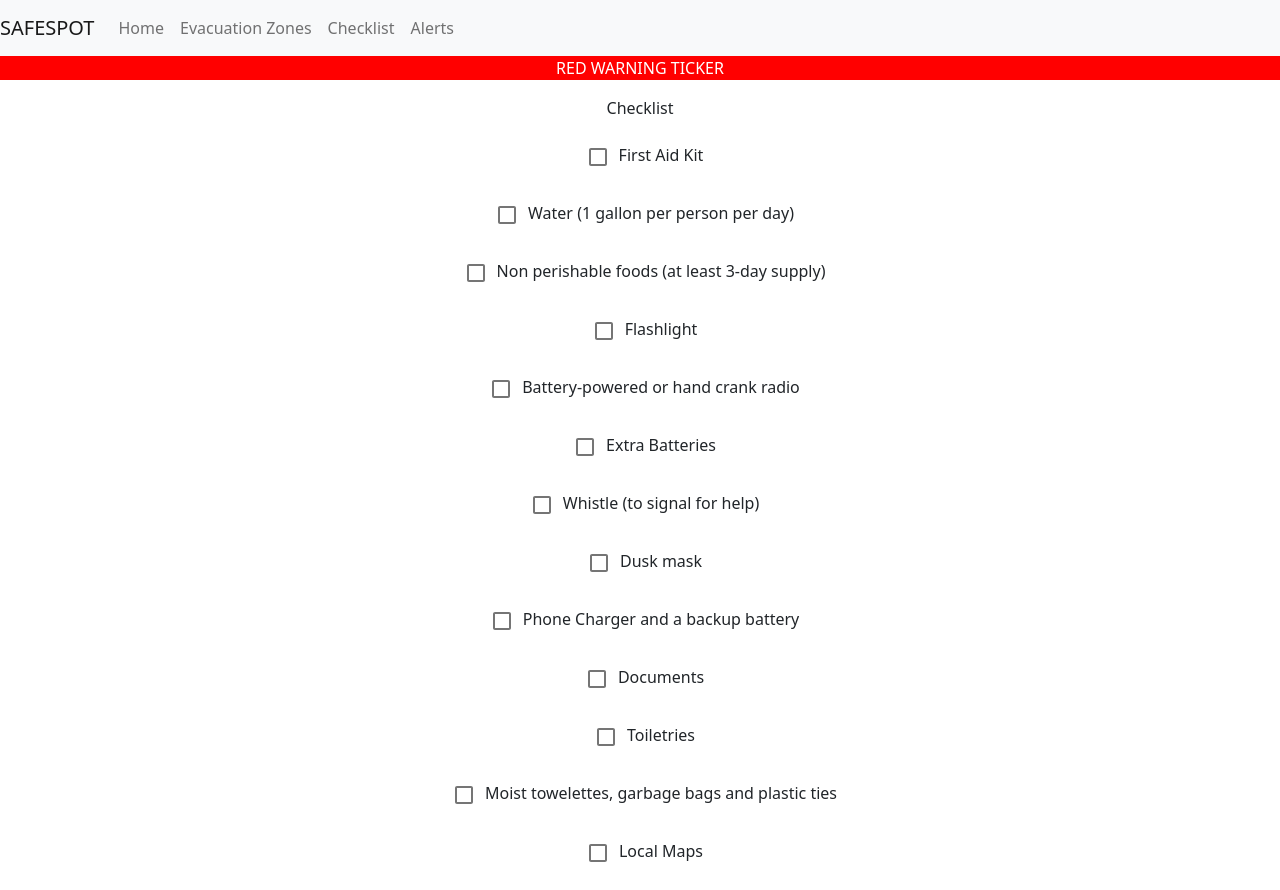
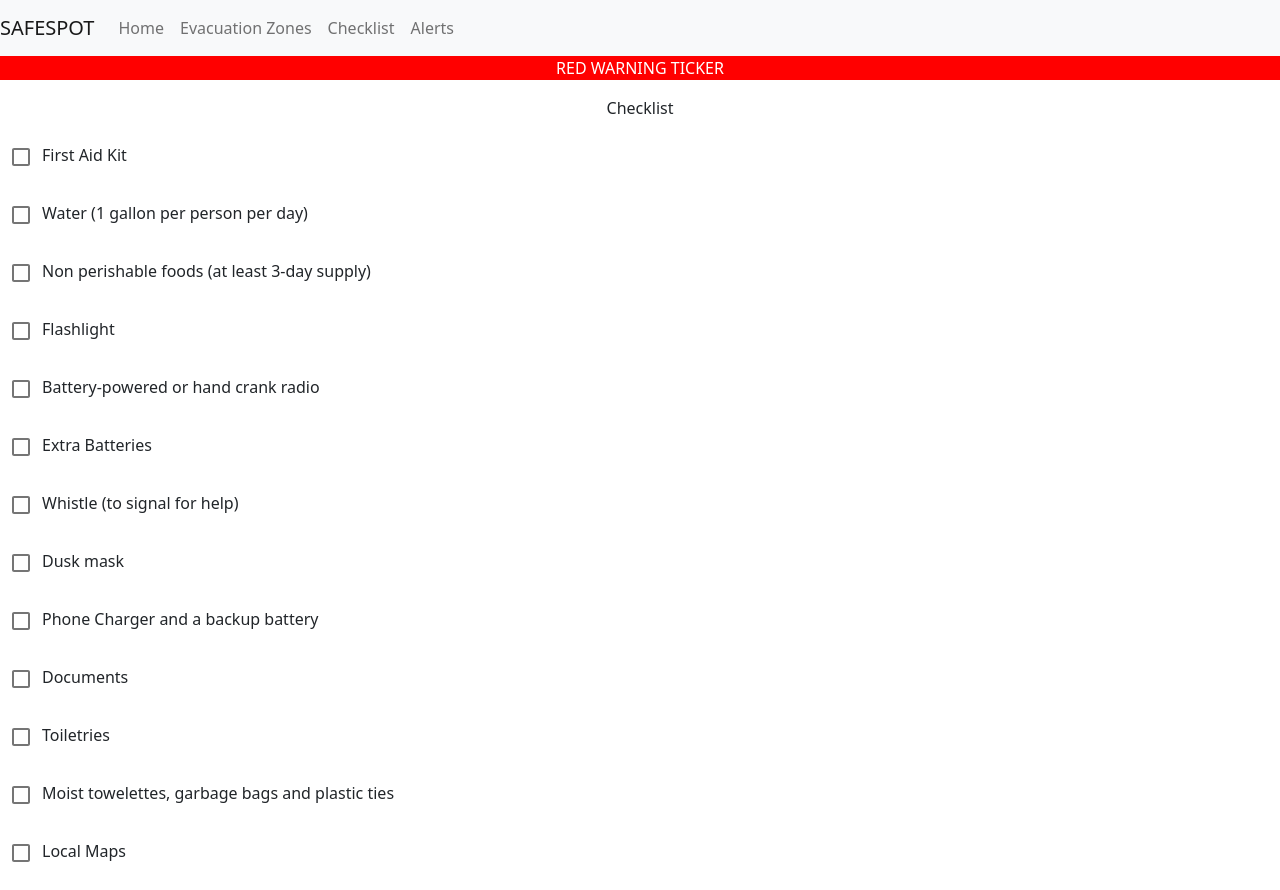
Before and after one commit to benritter522/blue-barracuda-client, a React (Create React App) app: page /checklist in a window 1280 px wide. Built offline with nearby package versions, Linux system fonts and the light colour scheme.

Commit message:
checklis align

```diff
--- a/src/App.css
+++ b/src/App.css
@@ -16,3 +16,8 @@
 .App-link {
   color: #61dafb;
 }
+.checkList{
+  display: flex;
+  flex-direction: row;
+  justify-content: flex-start;
+}
--- a/src/Components/Checklist/index.js
+++ b/src/Components/Checklist/index.js
@@ -30,8 +30,8 @@
                 {
                     basicKit.map((item, index) => {
                         return(
-                            <div key={index}>
-                                <p style={{justifyContent: 'left'}}>
+                            <div className="checkList" key={index}>
+                                <p /*style={{justifyContent: 'left'}}*/>
                                     <Checkbox
                                         color="primary"
                                         inputProps={{ 'aria-label' : 'secondary checkbox'}}
```
